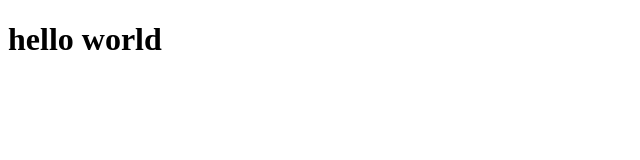
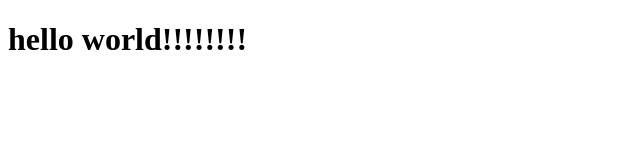
Before and after one commit to nasuabe/20220601, a plain HTML site: page index.html in a window 1280 px wide. Shown: the whole page, without its empty margins (0-640 px from the left). Drawn offline with Linux system fonts and the light colour scheme.

Commit message:
plus !!!!!!!!!!!!!!!

```diff
--- a/index.html
+++ b/index.html
@@ -7,6 +7,6 @@
     <title>Document</title>
 </head>
 <body>
-    <h1>hello world</h1>
+    <h1>hello world!!!!!!!!</h1>
 </body>
 </html>
```
